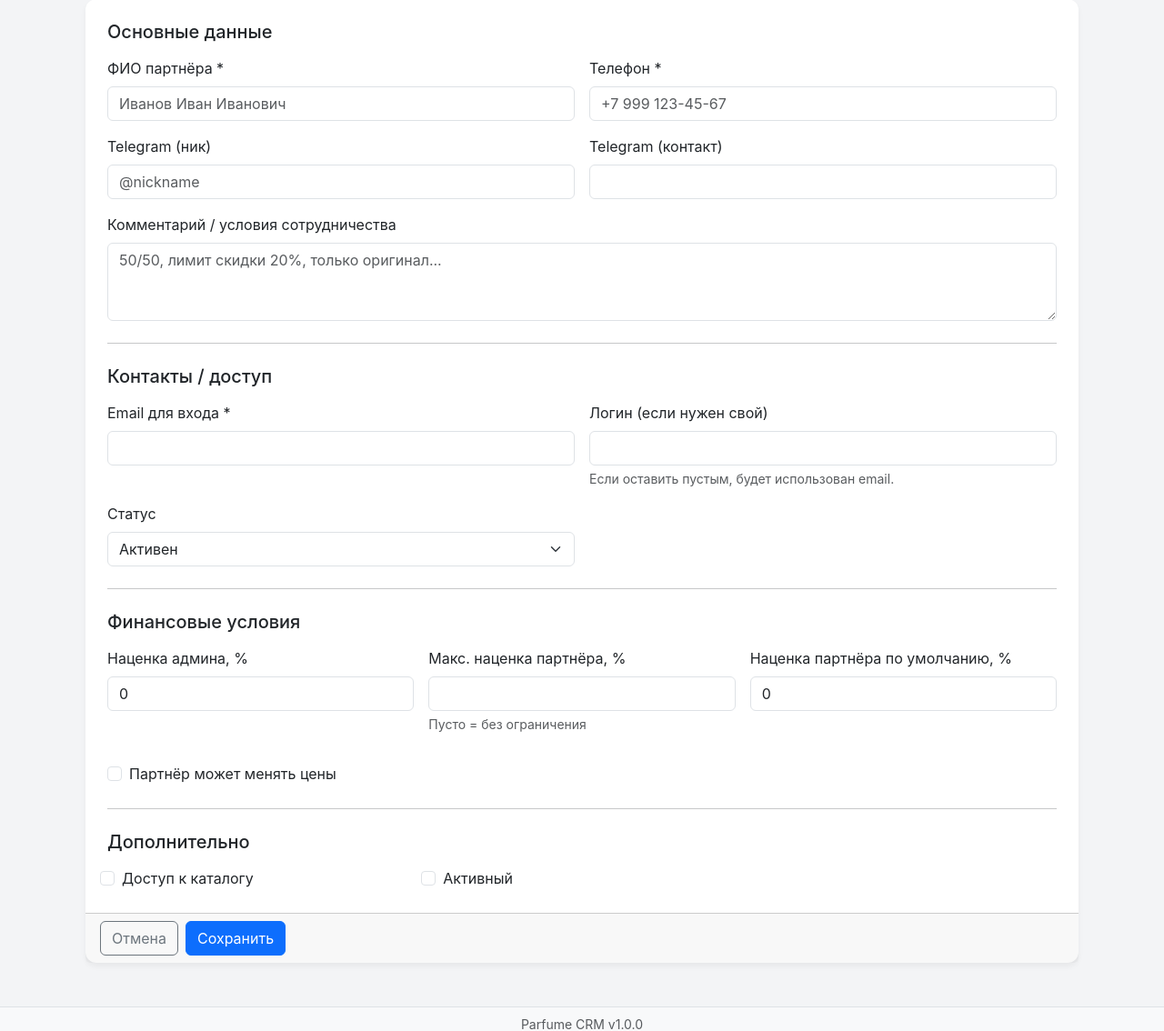
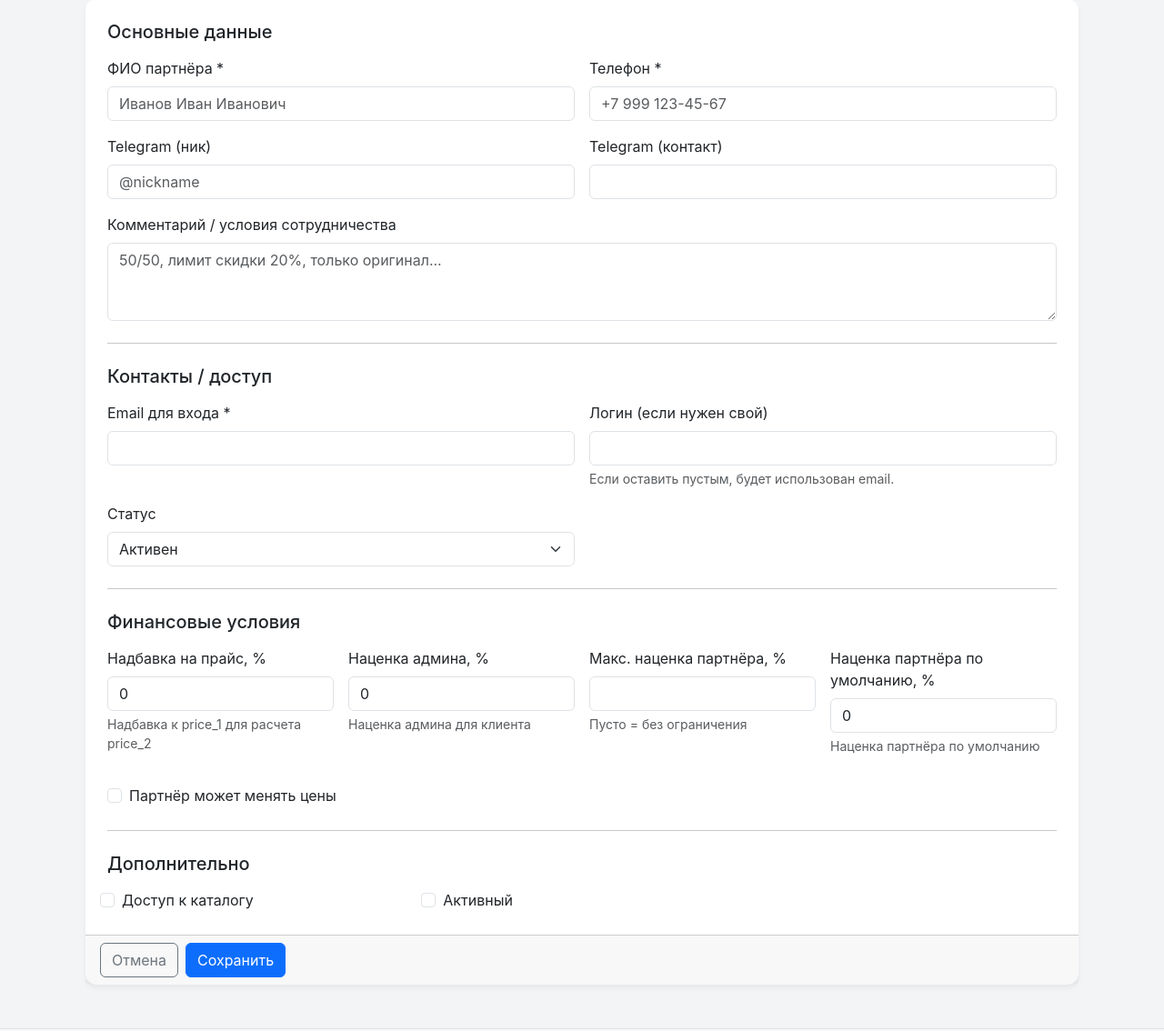
Before and after one commit to coinsproject/crm_parfume, a FastAPI app: template app/templates/partner_form.html in a window 1280 px wide. Shown: the part 49-1183 px from the top of the page at 91% size. Run offline with FastAPI, Linux system fonts and the light colour scheme; the template is opened without the code that fills it, so the values that code supplies are empty.

Commit message:
Add partner_price_markup_percent field to partner form

```diff
--- a/app/templates/partner_form.html
+++ b/app/templates/partner_form.html
@@ -68,21 +68,29 @@
                 <hr class="my-4">
                 <h5 class="mb-3">Финансовые условия</h5>
                 <div class="row g-3">
-                    <div class="col-md-4">
+                    <div class="col-md-3">
+                        <label class="form-label">Надбавка на прайс, %</label>
+                        <input type="number" min="0" max="100" step="0.01" class="form-control {% if errors and errors.get('partner_price_markup_percent') %}is-invalid{% endif %}" name="partner_price_markup_percent" value="{{ (form.partner_price_markup_percent if form else None) or (partner.partner_price_markup_percent if partner and partner.partner_price_markup_percent is not none else 0) }}">
+                        {% if errors and errors.get('partner_price_markup_percent') %}<div class="invalid-feedback">{{ errors.get('partner_price_markup_percent') }}</div>{% endif %}
+                        <div class="form-text">Надбавка к price_1 для расчета price_2</div>
+                    </div>
+                    <div class="col-md-3">
                         <label class="form-label">Наценка админа, %</label>
                         <input type="number" min="0" max="100" step="0.01" class="form-control {% if errors and errors.get('admin_markup_percent') %}is-invalid{% endif %}" name="admin_markup_percent" value="{{ (form.admin_markup_percent if form else None) or (partner.admin_markup_percent if partner and partner.admin_markup_percent is not none else 0) }}">
                         {% if errors and errors.get('admin_markup_percent') %}<div class="invalid-feedback">{{ errors.get('admin_markup_percent') }}</div>{% endif %}
+                        <div class="form-text">Наценка админа для клиента</div>
                     </div>
-                    <div class="col-md-4">
+                    <div class="col-md-3">
                         <label class="form-label">Макс. наценка партнёра, %</label>
                         <input type="number" min="0" max="100" step="0.01" class="form-control {% if errors and errors.get('max_partner_markup_percent') %}is-invalid{% endif %}" name="max_partner_markup_percent" value="{{ (form.max_partner_markup_percent if form else None) or (partner.max_partner_markup_percent if partner and partner.max_partner_markup_percent is not none else '') }}">
                         {% if errors and errors.get('max_partner_markup_percent') %}<div class="invalid-feedback">{{ errors.get('max_partner_markup_percent') }}</div>{% endif %}
                         <div class="form-text">Пусто = без ограничения</div>
                     </div>
-                    <div class="col-md-4">
+                    <div class="col-md-3">
                         <label class="form-label">Наценка партнёра по умолчанию, %</label>
                         <input type="number" min="0" max="100" step="0.01" class="form-control {% if errors and errors.get('partner_default_markup_percent') %}is-invalid{% endif %}" name="partner_default_markup_percent" value="{{ (form.partner_default_markup_percent if form else None) or (partner.partner_default_markup_percent if partner and partner.partner_default_markup_percent is not none else 0) }}">
                         {% if errors and errors.get('partner_default_markup_percent') %}<div class="invalid-feedback">{{ errors.get('partner_default_markup_percent') }}</div>{% endif %}
+                        <div class="form-text">Наценка партнёра по умолчанию</div>
                     </div>
                     <div class="col-md-4 d-flex align-items-center">
                         <div class="form-check mt-3">
```
